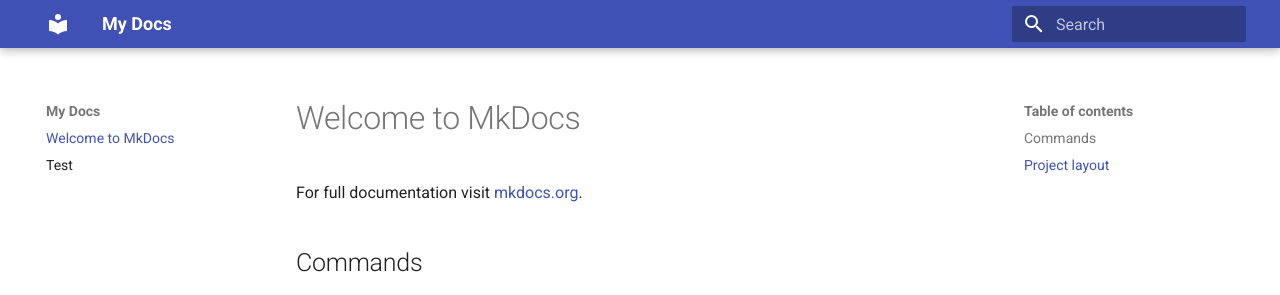
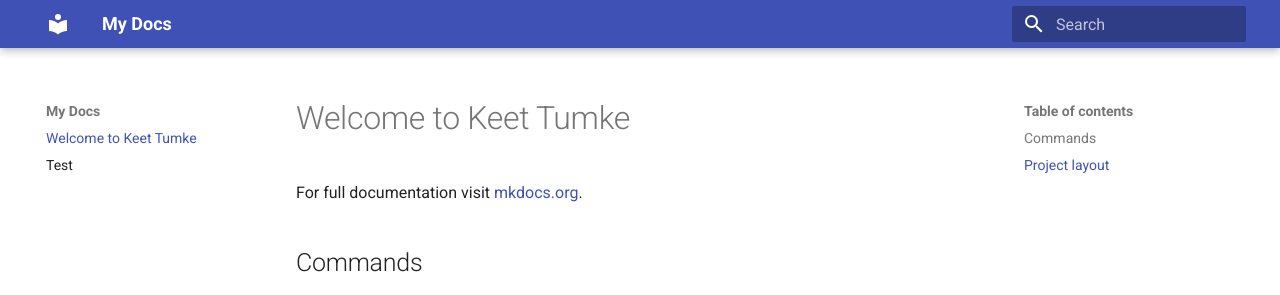
Before and after one commit to WimJanten/KeetSite, an MkDocs documentation site: the page built from docs/index.md, in a window 1280 px wide. Shown: the top 295 px of the page. Built offline with MkDocs 1.6.1 and Material for MkDocs 9.7.7, drawn with Linux system fonts in a browser that asks for light colours.

Commit message:
Update index.md

```diff
--- a/docs/index.md
+++ b/docs/index.md
@@ -1,4 +1,4 @@
-# Welcome to MkDocs
+# Welcome to Keet Tumke
 
 For full documentation visit [mkdocs.org](https://www.mkdocs.org).
 
```
